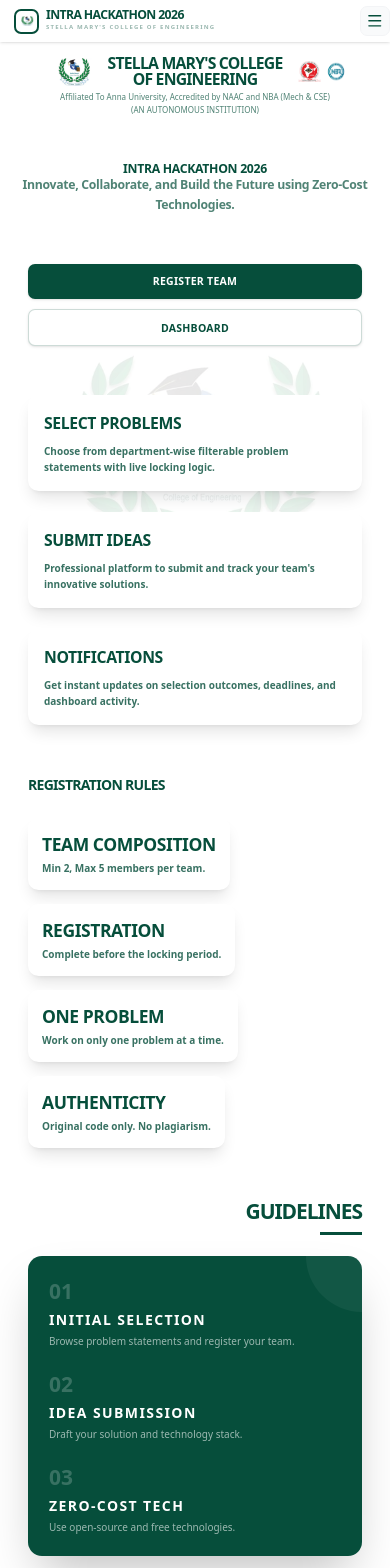
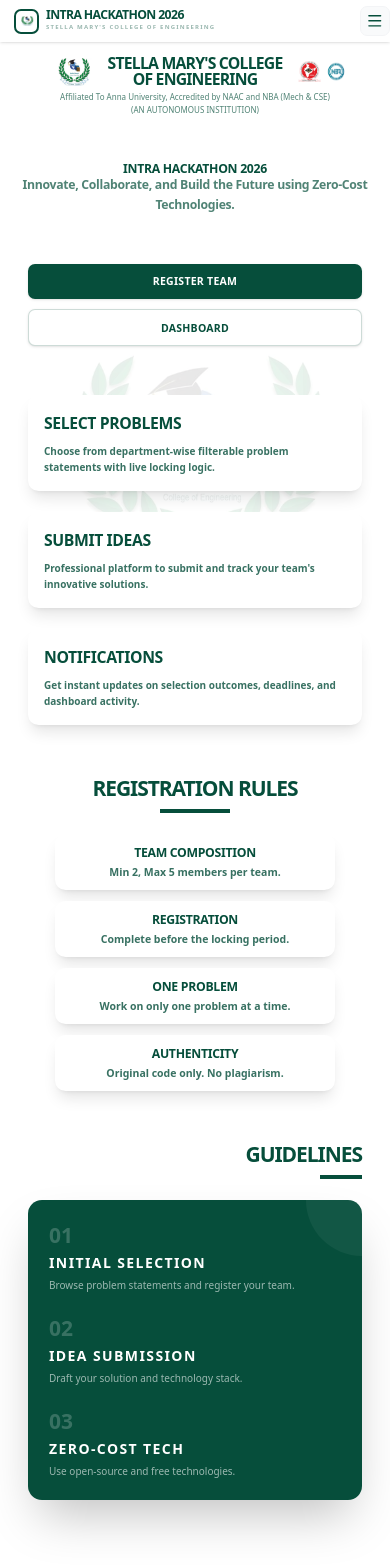
Before and after one commit to geonithin/inter-hack, a React (Vite) app: page / in a window 390 px wide. Shown: the top 1568 px of the page. Built offline with nearby package versions, Linux system fonts and the light colour scheme.

Commit message:
feat: Improve notification handling and UI updates in Layout and Dashboard components

```diff
--- a/src/layouts/Layout.jsx
+++ b/src/layouts/Layout.jsx
@@ -99,12 +99,15 @@
                 const { data, error } = await supabase
                     .from('notifications')
                     .select('*')
-                    .eq('recipient_id', user.id.toString())  // Convert to string
+                    .eq('recipient_id', user.id)
                     .order('created_at', { ascending: false })
                     .limit(10); // Only fetch recent notifications for header count
 
                 if (error) {
                     console.error('Layout: Error fetching notifications:', error);
+                    // Don't return early - set count to 0 but don't break the UI
+                    setNotifications([]);
+                    setUnreadCount(0);
                     return;
                 }
 
@@ -113,9 +116,12 @@
 
                 // Count unread notifications
                 const unread = (data || []).filter(n => !n.is_read).length;
+                console.log('Layout: Unread count:', unread);
                 setUnreadCount(unread);
             } catch (error) {
                 console.error('Layout: Error in fetchNotifications:', error);
+                setNotifications([]);
+                setUnreadCount(0);
             }
         };
 
@@ -278,8 +284,14 @@
                     )}
 
                     {/* Mobile Menu Toggle - Always Available Everywhere */}
-                    <button className="lg:hidden p-1.5 sm:p-2 rounded-lg sm:rounded-xl bg-gray-50 text-oxford active:scale-95 transition-all border border-gray-100" onClick={() => setIsMobileMenuOpen(!isMobileMenuOpen)}>
+                    <button className="lg:hidden relative p-1.5 sm:p-2 rounded-lg sm:rounded-xl bg-gray-50 text-oxford active:scale-95 transition-all border border-gray-100" onClick={() => setIsMobileMenuOpen(!isMobileMenuOpen)}>
                         {isMobileMenuOpen ? <X className="w-5 h-5 sm:w-6 sm:h-6" /> : <Menu className="w-5 h-5 sm:w-6 sm:h-6" />}
+                        {/* Notification Badge - Show on mobile menu button */}
+                        {isLoggedIn && unreadCount > 0 && (
+                            <span className="absolute -top-1 -right-1 bg-red-500 text-white text-[8px] font-black px-1.5 py-0.5 rounded-full border-2 border-white shadow-md">
+                                {unreadCount > 99 ? '99+' : unreadCount}
+                            </span>
+                        )}
                     </button>
                 </div>
             </header>
--- a/src/pages/Landing.jsx
+++ b/src/pages/Landing.jsx
@@ -204,31 +204,27 @@
             </div>
 
             {/* Rules Section */}
-            <section id="rules" className="relative z-10 pt-8 sm:pt-16 w-full max-w-5xl px-4 text-left space-y-6 sm:space-y-8">
-                <div className="space-y-2 sm:space-y-4">
-                    <h2 className="text-1xl lg:text-4xl font-black text-oxford uppercase tracking-tighter">Registration Rules</h2>
-                    <div className="w-12 sm:w-40 h-0 sm:h-1 bg-oxford" />
+            <section id="rules" className="relative z-10 pt-8 sm:pt-16 w-full max-w-5xl px-4 space-y-6 sm:space-y-8">
+                <div className="space-y-2 sm:space-y-4 text-center sm:text-left">
+                    <h2 className="text-2xl lg:text-4xl font-black text-oxford uppercase tracking-tighter">Registration Rules</h2>
+                    <div className="w-20 sm:w-40 h-1 bg-oxford mx-auto sm:mx-0" />
                 </div>
-                <div className="grid grid-cols-1 md:grid-cols-2 gap-4 sm:gap-12">
-                    <div className="space-y-4 sm:space-y-6">
-                        <div className="p-4 sm:p-8 bg-white shadow-lg hover:shadow-xl rounded-xl sm:rounded-2xl inline-block transition-shadow duration-200">
-                            <h4 className="font-black text-xl sm:text-1xl uppercase tracking-tight mb-1 sm:mb-2">Team Composition</h4>
-                            <p className="text-[10px] sm:text-base text-oxford/80 font-bold whitespace-nowrap">Min 2, Max 5 members per team.</p>
-                        </div>
-                        <div className="p-4 sm:p-8 bg-white shadow-lg hover:shadow-xl rounded-xl sm:rounded-2xl inline-block transition-shadow duration-200">
-                            <h4 className="font-black text-xl sm:text-1xl uppercase tracking-tight mb-1 sm:mb-2">Registration</h4>
-                            <p className="text-[10px] sm:text-base text-oxford/80 font-bold whitespace-nowrap">Complete before the locking period.</p>
-                        </div>
+                <div className="flex flex-col items-center gap-3 sm:grid sm:grid-cols-2 lg:grid-cols-4 sm:gap-6">
+                    <div className="w-full max-w-xs sm:max-w-none p-3 sm:p-6 bg-white shadow-lg hover:shadow-xl rounded-xl transition-shadow duration-200 text-center">
+                        <h4 className="font-black text-sm sm:text-xl uppercase tracking-tight mb-1 sm:mb-2 text-oxford">Team Composition</h4>
+                        <p className="text-xs sm:text-base text-oxford/80 font-bold leading-snug">Min 2, Max 5 members per team.</p>
                     </div>
-                    <div className="space-y-4 sm:space-y-6">
-                        <div className="p-4 sm:p-8 bg-white shadow-lg hover:shadow-xl rounded-xl sm:rounded-2xl inline-block transition-shadow duration-200">
-                            <h4 className="font-black text-xl sm:text-1xl uppercase tracking-tight mb-1 sm:mb-2">One Problem</h4>
-                            <p className="text-[10px] sm:text-base text-oxford/80 font-bold whitespace-nowrap">Work on only one problem at a time.</p>
-                        </div>
-                        <div className="p-4 sm:p-8 bg-white shadow-lg hover:shadow-xl rounded-xl sm:rounded-2xl inline-block transition-shadow duration-200">
-                            <h4 className="font-black text-xl sm:text-1xl uppercase tracking-tight mb-1 sm:mb-2">Authenticity</h4>
-                            <p className="text-[10px] sm:text-base text-oxford/80 font-bold whitespace-nowrap">Original code only. No plagiarism.</p>
-                        </div>
+                    <div className="w-full max-w-xs sm:max-w-none p-3 sm:p-6 bg-white shadow-lg hover:shadow-xl rounded-xl transition-shadow duration-200 text-center">
+                        <h4 className="font-black text-sm sm:text-xl uppercase tracking-tight mb-1 sm:mb-2 text-oxford">Registration</h4>
+                        <p className="text-xs sm:text-base text-oxford/80 font-bold leading-snug">Complete before the locking period.</p>
+                    </div>
+                    <div className="w-full max-w-xs sm:max-w-none p-3 sm:p-6 bg-white shadow-lg hover:shadow-xl rounded-xl transition-shadow duration-200 text-center">
+                        <h4 className="font-black text-sm sm:text-xl uppercase tracking-tight mb-1 sm:mb-2 text-oxford">One Problem</h4>
+                        <p className="text-xs sm:text-base text-oxford/80 font-bold leading-snug">Work on only one problem at a time.</p>
+                    </div>
+                    <div className="w-full max-w-xs sm:max-w-none p-3 sm:p-6 bg-white shadow-lg hover:shadow-xl rounded-xl transition-shadow duration-200 text-center">
+                        <h4 className="font-black text-sm sm:text-xl uppercase tracking-tight mb-1 sm:mb-2 text-oxford">Authenticity</h4>
+                        <p className="text-xs sm:text-base text-oxford/80 font-bold leading-snug">Original code only. No plagiarism.</p>
                     </div>
                 </div>
             </section>
```
Also changed, not shown: src/pages/Dashboard.jsx (+23 -22 lines).
